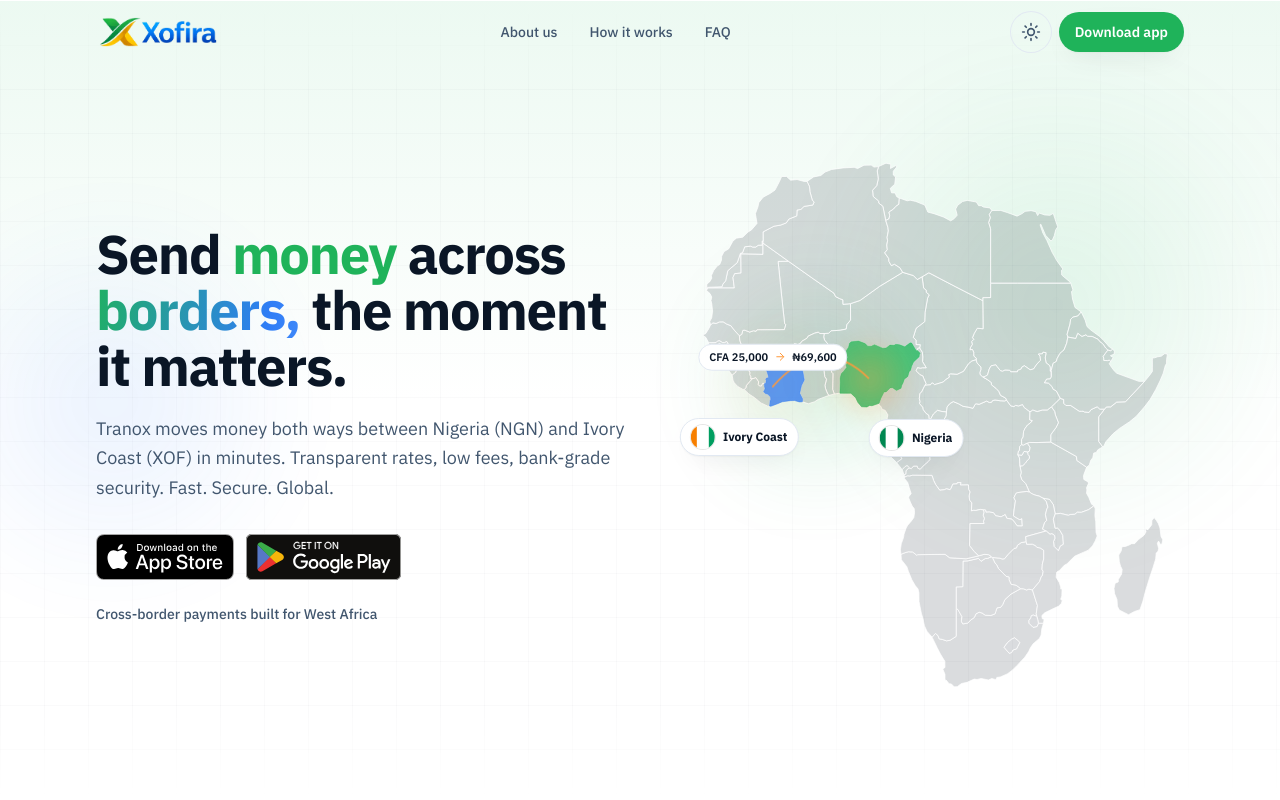
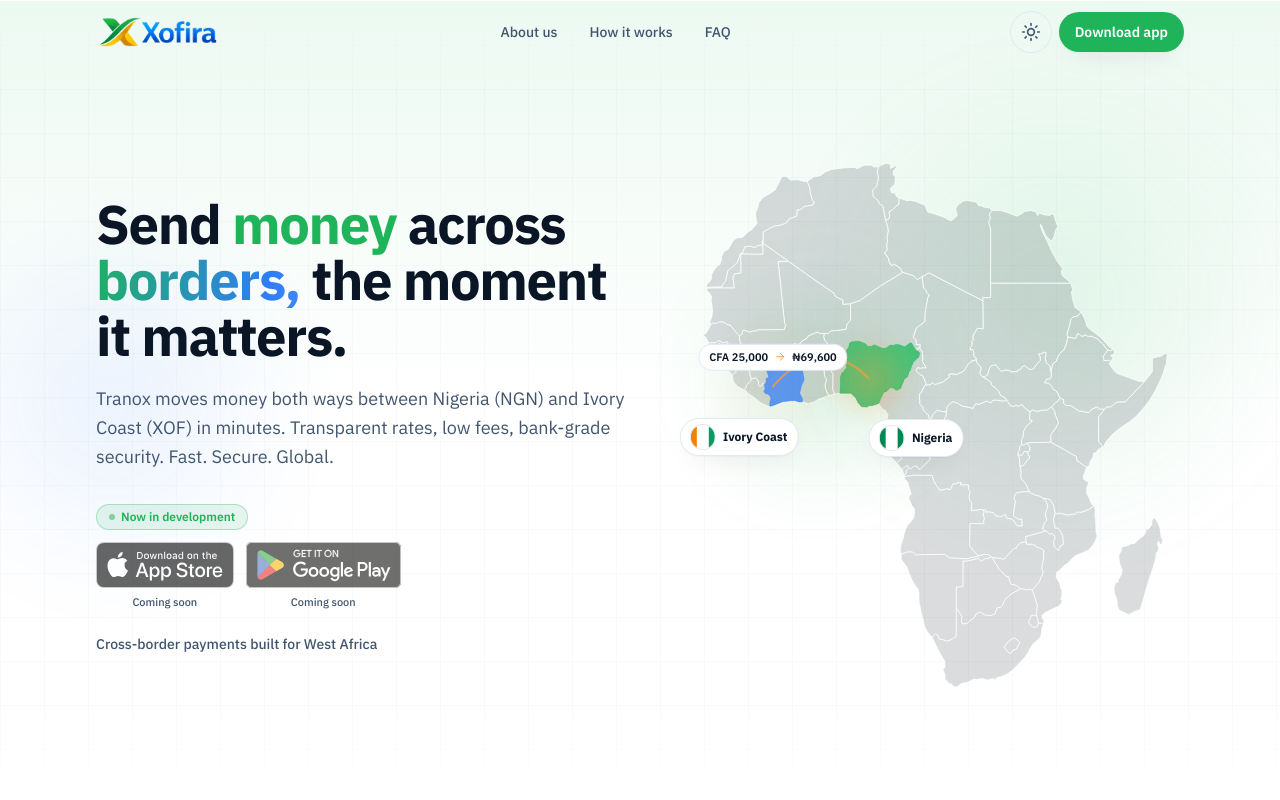
Before and after one commit to JoelEmmanuelCloud/xofirawesite, a Next.js app: page / in a window 1280 px wide. Shown: the top 800 px of the page. Built offline with nearby package versions, Linux system fonts and the light colour scheme.

Commit message:
Add development status labels to store badges

```diff
--- a/src/components/StoreBadges.tsx
+++ b/src/components/StoreBadges.tsx
@@ -3,11 +3,17 @@
 
 export function StoreBadges({ className }: { className?: string }) {
   return (
-    <div className={cn("flex flex-wrap items-center gap-3", className)}>
+    <div className={cn("flex flex-col gap-3", className)}>
+      <span className="inline-flex w-fit items-center gap-1.5 rounded-full border border-green/30 bg-green/10 px-3 py-1 text-xs font-semibold text-green">
+        <span className="h-1.5 w-1.5 animate-pulse rounded-full bg-green" />
+        Now in development
+      </span>
+      <div className="flex flex-wrap items-center gap-3">
+        <div className="flex flex-col items-center gap-1.5">
           <a
             href="#"
             aria-label="Download on the App Store"
-        className="inline-block transition hover:opacity-80"
+            className="inline-block cursor-not-allowed opacity-60 transition hover:opacity-50"
           >
             <Image
               src="/appstore.svg"
@@ -19,10 +25,13 @@
               className="h-[46px] w-auto"
             />
           </a>
+          <span className="text-[11px] font-medium text-ink-soft">Coming soon</span>
+        </div>
+        <div className="flex flex-col items-center gap-1.5">
           <a
             href="#"
             aria-label="Get it on Google Play"
-        className="inline-block transition hover:opacity-80"
+            className="inline-block cursor-not-allowed opacity-60 transition hover:opacity-50"
           >
             <Image
               src="/googleplay.svg"
@@ -34,6 +43,9 @@
               className="h-[46px] w-auto"
             />
           </a>
+          <span className="text-[11px] font-medium text-ink-soft">Coming soon</span>
+        </div>
+      </div>
     </div>
   );
 }
```
Lines whose indentation alone changed are shown as unchanged.
